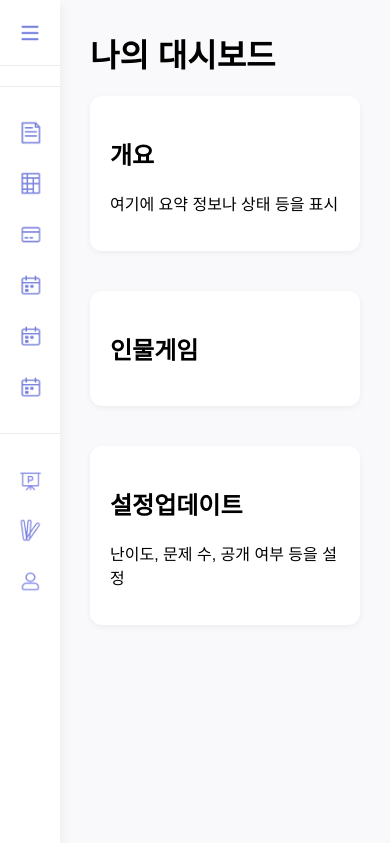
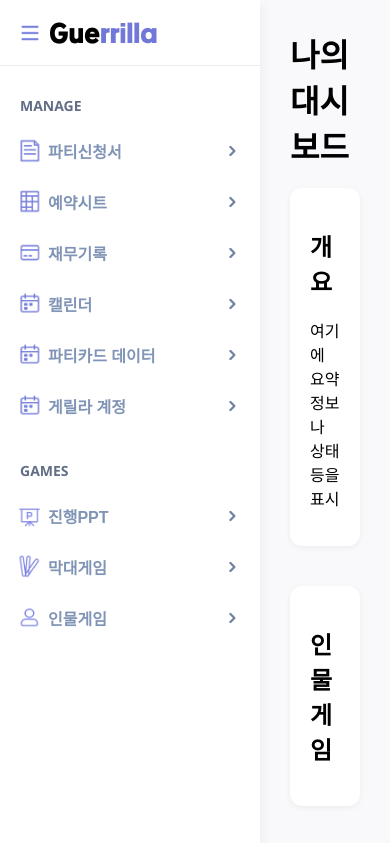
Before and after one commit to lyyw205/Dashboard, a plain HTML site: page 01main/index.html in a window 390 px wide. Both pictures are taken after a click on the button 30 px from the left and 32 px from the top of the page. Shown: the top 843 px of the page. Drawn offline with Linux system fonts and the light colour scheme.

Commit message:
sidebar.js

```diff
--- a/01main/index.html
+++ b/01main/index.html
@@ -169,10 +169,6 @@
       </section>
     </main>
   </div>
-  <script>
-    document.getElementById('sidebar-toggle').addEventListener('click', function () {
-      document.querySelector('.sidebar').classList.toggle('collapsed');
-    });
-  </script>
+  <script src="/common/sidebar.js"></script>
 </body>
 </html>
--- /dev/null
+++ b/common/sidebar.js
@@ -0,0 +1,24 @@
+document.addEventListener('DOMContentLoaded', () => {
+  const sidebar = document.querySelector('.sidebar');
+  const toggleBtn = document.getElementById('sidebar-toggle');
+
+  // 사이드바 요소가 없으면 실행하지 않음 (안전장치)
+  if (!sidebar || !toggleBtn) return;
+
+  // ✅ 모바일 진입 시 기본 접힘 상태로 설정
+  if (window.innerWidth <= 768) {
+    sidebar.classList.add('collapsed');
+  }
+
+  // ✅ 햄버거 버튼 클릭 시 collapsed 토글 (PC/모바일 공통)
+  toggleBtn.addEventListener('click', () => {
+    sidebar.classList.toggle('collapsed');
+  });
+
+  // ✅ 브라우저 창 크기 변경 시 모바일로 진입하면 자동 접힘
+  window.addEventListener('resize', () => {
+    if (window.innerWidth <= 768) {
+      sidebar.classList.add('collapsed');
+    }
+  });
+});
```
Also changed, not shown: 02applylist/applylist.html (+1 -4 lines), 03reservationlist/reservationlist.html (+1 -5 lines), 04calendar/calender.html (+1 -5 lines), 05cardlogs/index.html (+1 -4 lines), 06quizppt/index.html (+1 -4 lines), 07ppt/controller.html (+1 -5 lines), 09party-cards-data/party_cards.html (+1 -4 lines), 10accounts/accounts.html (+1 -4 lines), 11stickgame/controller.html (+1 -0 lines).
